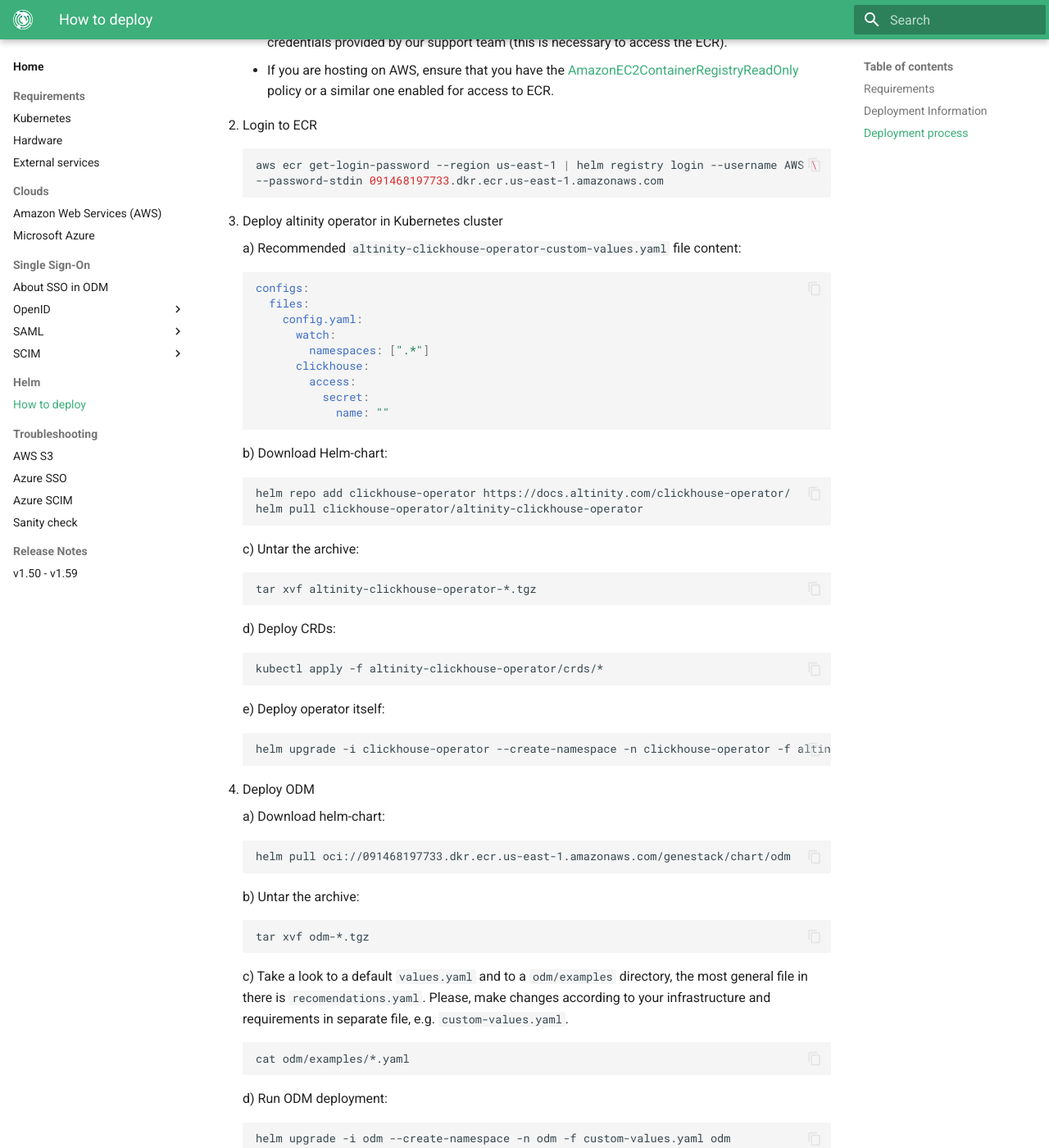
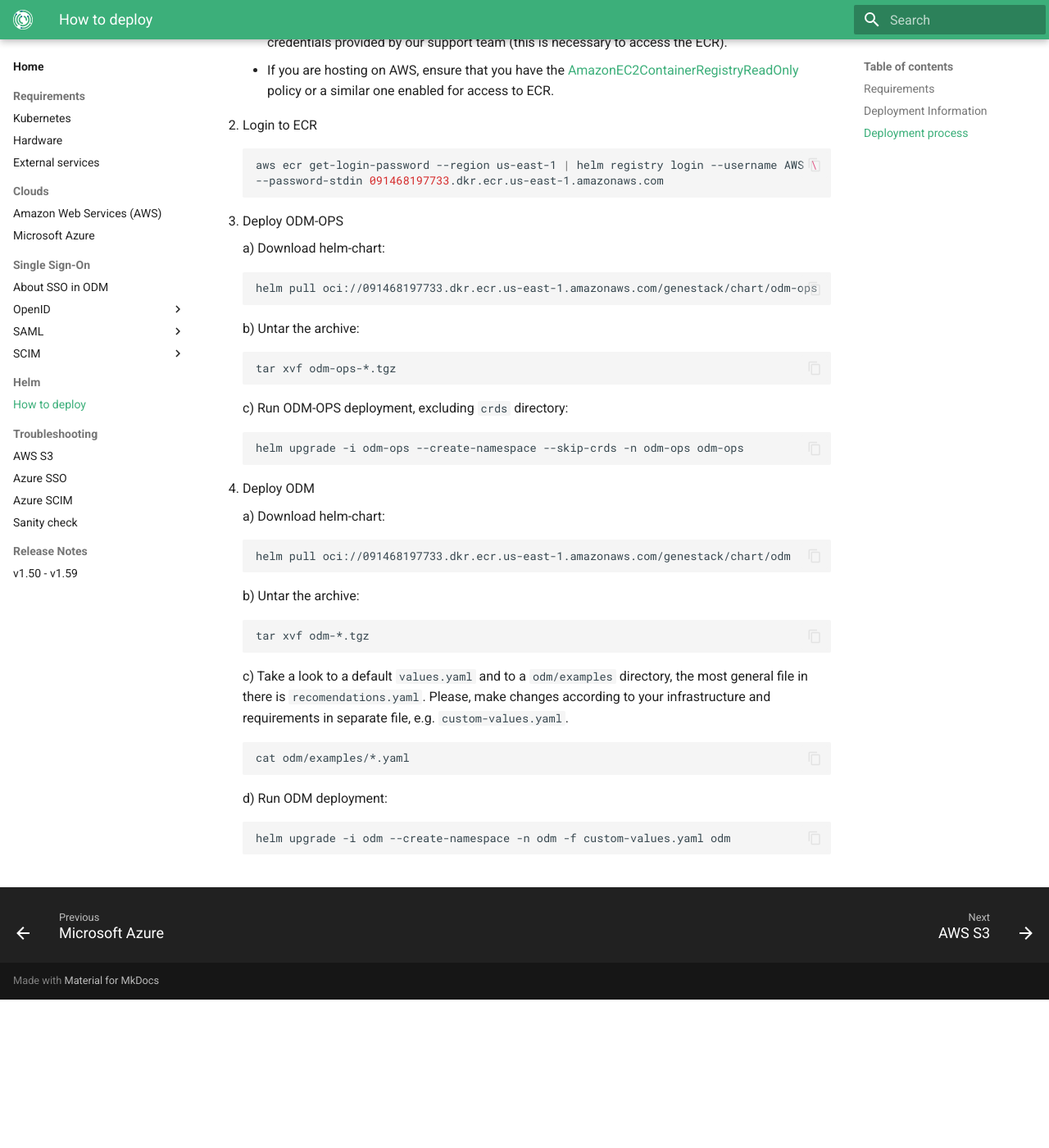
Before and after one commit to genestack/admin-docs, an MkDocs documentation site: the page built from docs/home/helm/how-to-deploy.md, in a window 1280 px wide and 1400 px high, scrolled down 967 px. Shown: the whole window at 82% size. Built offline with MkDocs 1.6.1 and Material for MkDocs 9.7.7, drawn with Linux system fonts in a browser that asks for light colours; the version menu is left out; after the commit the page ends 2186 px from its top, so only the background shows below that.

Commit message:
[ODM-11834] Update documentation for odm-ops chart deployemnt

````diff
--- a/docs/home/helm/how-to-deploy.md
+++ b/docs/home/helm/how-to-deploy.md
@@ -40,45 +40,24 @@
     --password-stdin 091468197733.dkr.ecr.us-east-1.amazonaws.com
     ```
 
-3. Deploy altinity operator in Kubernetes cluster
+3. Deploy ODM-OPS
 
-    a) Recommended `altinity-clickhouse-operator-custom-values.yaml` file content:
+    a) Download helm-chart:
 
-    ```yaml
-    configs:
-      files:
-        config.yaml:
-          watch:
-            namespaces: [".*"]
-          clickhouse:
-            access:
-              secret:
-                name: ""
+    ```shell
+    helm pull oci://091468197733.dkr.ecr.us-east-1.amazonaws.com/genestack/chart/odm-ops
     ```
 
-    b) Download Helm-chart:
+    b) Untar the archive:
 
     ```shell
-    helm repo add clickhouse-operator https://docs.altinity.com/clickhouse-operator/
-    helm pull clickhouse-operator/altinity-clickhouse-operator
+    tar xvf odm-ops-*.tgz
     ```
 
-    c) Untar the archive:
+    c) Run ODM-OPS deployment, excluding `crds` directory:
 
     ```shell
-    tar xvf altinity-clickhouse-operator-*.tgz
-    ```
-
-    d) Deploy CRDs:
-
-    ```shell
-    kubectl apply -f altinity-clickhouse-operator/crds/*
-    ```
-
-    e) Deploy operator itself:
-
-    ```shell
-    helm upgrade -i clickhouse-operator --create-namespace -n clickhouse-operator -f altinity-clickhouse-operator-custom-values.yaml ./
+    helm upgrade -i odm-ops --create-namespace --skip-crds -n odm-ops odm-ops
     ```
 
 4. Deploy ODM
````
